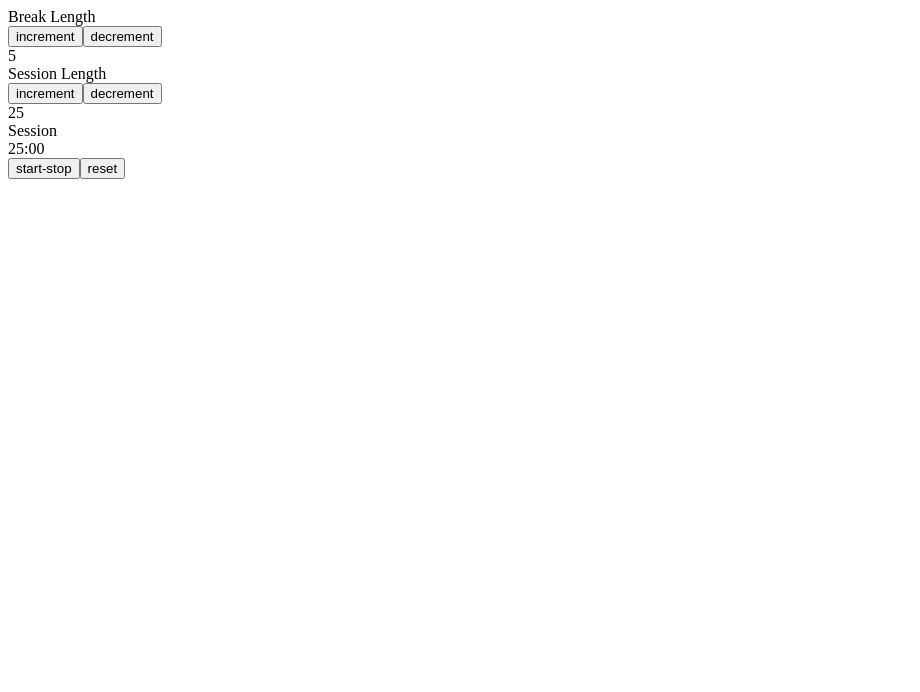
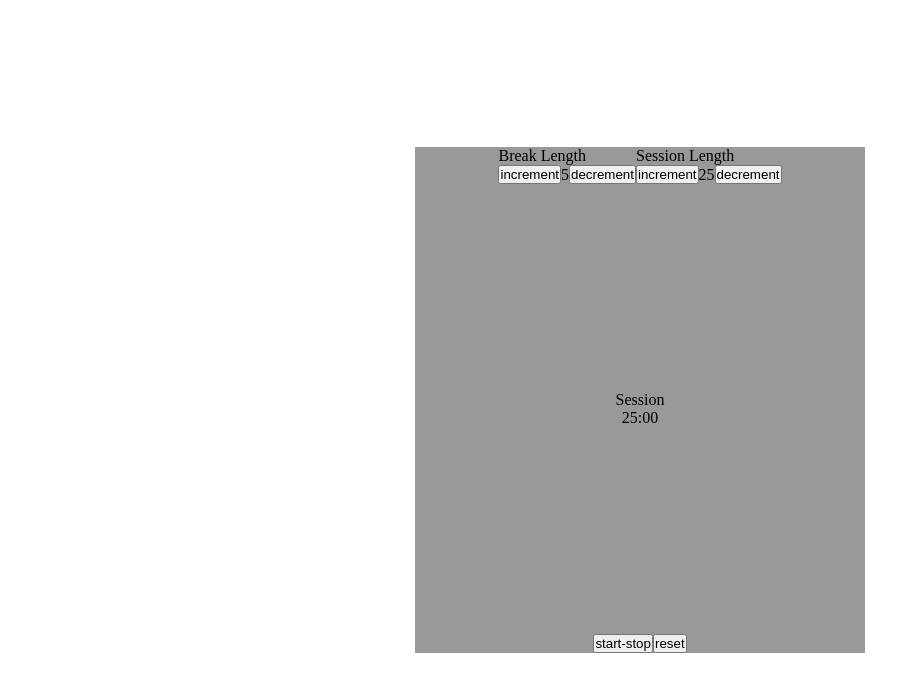
Before and after one commit to rulamon/pomodoro-clock, a React app: page / in a window 1280 px wide. Shown: the top 692 px of the page, without its empty margins (0-920 px from the left). Built offline with nearby package versions, Linux system fonts and the light colour scheme.

Commit message:
timer ring working, timing of setinterval not together with ring

```diff
--- a/src/components/App.js
+++ b/src/components/App.js
@@ -1,6 +1,7 @@
 import React, { Component } from 'react'
 import { ChangeTime } from './ChangeTime'
 import { MainControl } from './MainControl'
+import styles from '../styles.scss'
 
 
 export class App extends Component {
@@ -11,7 +12,8 @@ export class App extends Component {
             break: 5,
             minutes: 25,
             seconds: 0,
-            active: false,
+            circleClass: "animation-25",
+            active: "paused",
             status: "Session"
         }
         this.countDownToggleBreak = this.countDownToggleBreak.bind(this)
@@ -19,6 +21,7 @@ export class App extends Component {
         this.reset = this.reset.bind(this)
         this.increment = this.increment.bind(this)
         this.decrement = this.decrement.bind(this)
+
     }
     countDownToggleBreak(){
         if(this.state.seconds == 0){
@@ -27,14 +30,26 @@ export class App extends Component {
                     this.setState({
                         minutes: this.state.break,
                         seconds: 0,
-                        status: "Break"
+                        status: "Break",
+                        circleClass: "clear"
                     })
+                    setTimeout(() => {
+                        this.setState({
+                            circleClass: `animation-${this.state.break}`
+                        })
+                    }, 100);
                 } else {
                     this.setState({
                         minutes: this.state.session,
                         seconds: 0,
-                        status: "Session"
+                        status: "Session",
+                        circleClass: "clear"
                     })
+                    setTimeout(() => {
+                        this.setState({
+                            circleClass: `animation-${this.state.break}`
+                        })
+                    }, 100);
                 }
             } else {
                 this.setState({
@@ -49,30 +64,36 @@ export class App extends Component {
         }
     }
     startStop(){
-        if(!this.state.active){
-            this.setState({active: true})
+        if(this.state.active == "paused"){
+            this.setState({active: "running"});
             this.runTimer = setInterval(this.countDownToggleBreak, 1000)
         } else {
-            this.setState({active: false})
+            this.setState({active: "paused"})
             clearInterval(this.runTimer)
         }
     }
     reset(){
-        clearInterval(this.runTimer)
+        clearInterval(this.runTimer);
         this.setState({
             session: 25,
             break: 5,
             minutes: 25,
             seconds: 0,
-            active: false,
-            status: "Session"
+            active: "paused",
+            status: "Session",
+            circleClass: "clear"
         })
+        setTimeout(() => {
+            this.setState({
+                circleClass: "animation-25"
+            })
+        }, 100);
         document.getElementById('beep').pause();
         document.getElementById('beep').currentTime = 0;
     }
 
     increment(event){
-        if(!this.state.active){
+        if(this.state.active == "paused"){
             if(event.target.id == "break-increment" && this.state.break < 60){
                 if(this.state.status == "Session"){
                     this.setState({
@@ -82,8 +103,14 @@ export class App extends Component {
                     this.setState({
                         break: this.state.break + 1,
                         minutes: this.state.break + 1,
-                        seconds: 0
+                        seconds: 0,
+                        circleClass: "clear"
                     })
+                    setTimeout(() => {
+                        this.setState({
+                            circleClass: `animation-${this.state.break}`
+                        })
+                    }, 100);
                 }
             }
             if(event.target.id == "session-increment" && this.state.session < 60){
@@ -91,8 +118,14 @@ export class App extends Component {
                     this.setState({
                         session: this.state.session + 1,
                         minutes: this.state.session + 1,
-                        seconds: 0
+                        seconds: 0,
+                        circleClass: "clear"
                     })
+                    setTimeout(() => {
+                        this.setState({
+                            circleClass: `animation-${this.state.session}`
+                        })
+                    }, 100);
                 } else {
                     this.setState({
                         session: this.state.session + 1
@@ -103,7 +136,7 @@ export class App extends Component {
     }
 
     decrement(event){
-        if(!this.state.active){
+        if(this.state.active == "paused"){
             if(event.target.id == "break-decrement" && this.state.break > 1){
                 if(this.state.status == "Session"){
                     this.setState({
@@ -113,8 +146,14 @@ export class App extends Component {
                     this.setState({
                         break: this.state.break - 1,
                         minutes: this.state.break -1,
-                        seconds: 0
+                        seconds: 0,
+                        circleClass: "clear"
                     })
+                    setTimeout(() => {
+                        this.setState({
+                            circleClass: `animation-${this.state.break}`
+                        })
+                    }, 100);
                 }
             }
             if(event.target.id == "session-decrement" && this.state.session > 1){
@@ -122,8 +161,14 @@ export class App extends Component {
                     this.setState({
                         session: this.state.session - 1,
                         minutes: this.state.session - 1,
-                        seconds: 0
+                        seconds: 0,
+                        circleClass: "clear"
                     })
+                    setTimeout(() => {
+                        this.setState({
+                            circleClass: `animation-${this.state.session}`
+                        })
+                    }, 100);
                 } else {
                     this.setState({
                         session: this.state.session - 1
@@ -135,18 +180,33 @@ export class App extends Component {
 
     componentDidUpdate() {
         if(this.state.minutes == 0 && this.state.seconds == 0){
-            document.getElementById('beep').pause();
-            document.getElementById('beep').currentTime = 0;
-            document.getElementById('beep').play();
+            let beep = document.getElementById('beep');
+            beep.pause();
+            beep.currentTime = 0;
+            beep.play();
+        //     // animation after change
+        // } else if (this.state.circleClass == "clear"){
+        //     if(this.state.status=="session"){
+        //         this.setState({
+        //             circleClass: `animation-${this.state.session}`
+        //         })
+        //     }
+        //     if(this.state.status=="clear"){
+        //         this.setState({
+        //             circleClass: `animation-${this.state.break}`
+        //         })
+        //     }
         }
     }
 
     render(){
         return(
             <div id="main-container">
-                <ChangeTime name="break" increment={this.increment} decrement={this.decrement} break={this.state.break} />
-                <ChangeTime name="session" increment={this.increment} decrement={this.decrement} session={this.state.session} />
-                <MainControl minutes={this.state.minutes} seconds={this.state.seconds} status={this.state.status} startStop={this.startStop} reset={this.reset} />
+                <div id="change-time">
+                    <ChangeTime name="break" increment={this.increment} decrement={this.decrement} break={this.state.break} />
+                    <ChangeTime name="session" increment={this.increment} decrement={this.decrement} session={this.state.session} />
+                </div>
+                <MainControl circleClass={this.state.circleClass} active={this.state.active} minutes={this.state.minutes} seconds={this.state.seconds} status={this.state.status} startStop={this.startStop} reset={this.reset} />
             </div>
         )
     }
--- a/src/components/ChangeTime.js
+++ b/src/components/ChangeTime.js
@@ -1,18 +1,16 @@
 import React from 'react';
+import { firstCapital } from '../utils/functions'
 
 
 export const ChangeTime = (props) => {
-    const firstCapital = (string) => {
-        return string.substring(0,1).toUpperCase() + string.substring(1);
-    }
     return(
-        <div id={`change-${props.name}`}>
+        <div id={`change-${props.name}`} className="change-component">
             <div id={`${props.name}-label`}>{`${firstCapital(props.name)} Length`}</div>
-            <div id="button-wrapper">
+            <div id={`${props.name}-controls`} className="controls-wrapper">
                 <button id={`${props.name}-increment`} onClick={props.increment}>increment</button>
+                <div id={`${props.name}-length`}>{props[props.name]}</div>
                 <button id={`${props.name}-decrement`} onClick={props.decrement}>decrement</button>
             </div>
-            <div id={`${props.name}-length`}>{props[props.name]}</div>
         </div>
     )
 }
--- a/src/components/MainControl.js
+++ b/src/components/MainControl.js
@@ -1,15 +1,18 @@
 import React from 'react'
+import { doubleDigits } from '../utils/functions'
 
 export const MainControl = (props) => {
-    const doubleDigits = (number) => {
-        let doubleString = "0" + number;
-        return doubleString.slice(-2)
-    }
-
     return(
         <div id="main-control">
-            <div id="timer-label">{props.status}</div>
-            <div id="time-left">{`${doubleDigits(props.minutes)}:${doubleDigits(props.seconds)}`}</div>
+            <div id="timer-circle">
+                <svg>
+                    <circle className={`${props.circleClass} ${props.active}`} r="200px" fill="none" strokeWidth="2px" cx="225px" cy="225px" stroke="black"></circle>
+                </svg>
+                <div id="countdown-wrapper">
+                    <div id="timer-label">{props.status}</div>
+                    <div id="time-left">{`${doubleDigits(props.minutes)}:${doubleDigits(props.seconds)}`}</div>
+                </div>
+            </div>
             <audio id="beep" src="/src/audio/beep.wav" type="audio/wav"></audio>
             <div id="control-button-wrapper">
                 <button id="start_stop" onClick={props.startStop}>start-stop</button>
--- /dev/null
+++ b/src/styles.scss
@@ -0,0 +1,80 @@
+* {
+    padding: 0;
+    margin: 0;
+}
+
+@for $time from 1 through 60 {
+    $seconds: $time * 60;
+    .animation-#{$time} {
+        animation-name: ring;
+        animation-timing-function: linear;
+        stroke-dasharray: 1400px;
+        stroke-dashoffset: 1400px;
+        animation-duration: #{$seconds}s;
+    }
+}
+
+@each $state in running, paused {
+    .#{$state}{
+        animation-play-state: #{$state}
+    }
+}
+
+.clear {
+    display: none;
+}
+
+body{
+    display: flex;
+    justify-content: center;
+    align-items: center;
+    height: 100vh;
+    width: 100vw;
+}
+
+#main-container {
+    background-color: #999999;
+    display: flex;
+    justify-content: center;
+    align-items: center;
+    flex-direction: column;
+    #change-time {
+        display: flex;
+        justify-content: center;
+        align-items: center;
+        .controls-wrapper {
+            display: flex;
+            justify-content: center;
+            align-items: center;
+            flex-direction: row;
+        }
+    }
+    #main-control {
+        display: flex;
+        align-items: center;
+        justify-content: center;
+        flex-direction: column;
+        #timer-circle {
+            display: flex;
+            justify-content: center;
+            align-items: center;
+            svg {
+                height: 450px;
+                width: 450px;
+                // circle {
+                //      animation-play-state: paused;
+                // }
+            }
+            #countdown-wrapper {
+                position: absolute;
+                text-align: center;
+            }
+        }
+    }
+}
+
+@keyframes ring {
+    100% {
+        stroke-dashoffset: 0;
+    }
+}
--- /dev/null
+++ b/src/utils/functions.js
@@ -0,0 +1,15 @@
+// displays any number as double digits
+export const doubleDigits = (number) => {
+    let doubleString = "0" + number;
+    return doubleString.slice(-2)
+}
+
+// capitalizes first letter
+export const firstCapital = (string) => {
+    return string.substring(0,1).toUpperCase() + string.substring(1);
+}
+
+// calculates seconds from number of minutes
+export const minToSec = (minutes) => {
+    return minutes * 60;
+}
```
